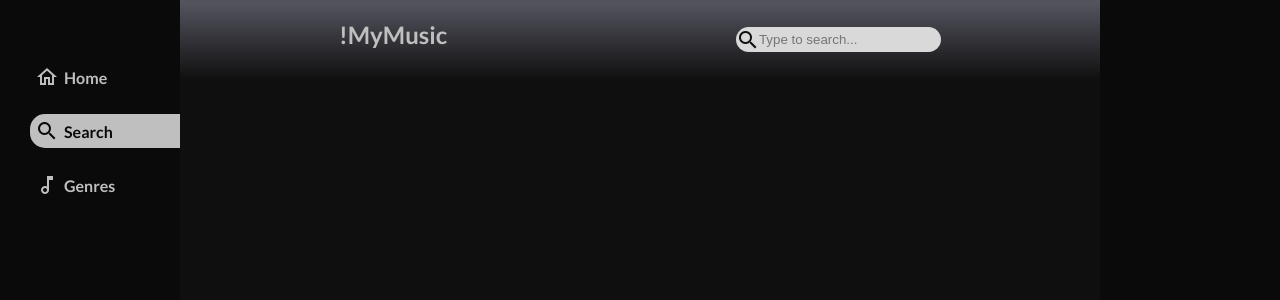
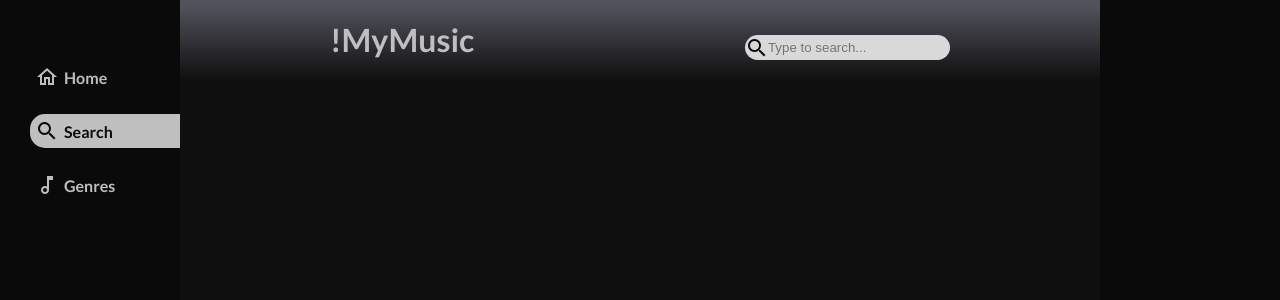
Before and after one commit to MateusVrs/mymusic-app, a React (Create React App) app: page /search in a window 1280 px wide. Shown: the top 300 px of the page. Built offline with nearby package versions, Linux system fonts and the light colour scheme; no server answers.

Commit message:
organize html semantic

```diff
--- a/src/MainHeader.jsx
+++ b/src/MainHeader.jsx
@@ -2,9 +2,9 @@ import React from "react";
 
 const MainHeader = () => {
     return (
-        <section className="main-header">
+        <header className="main-header">
             <h1>!MyMusic</h1>
-        </section>
+        </header>
     );
 }
 
--- a/src/components/Home.jsx
+++ b/src/components/Home.jsx
@@ -20,17 +20,17 @@ const Home = () => {
 
     if (topMusicsJSON == null) {
         return (
-            <div className="home-container">
-            </div>
+            <main className="home-container">
+            </main>
         );
     } else {
         return (
-            <div className="home-container">
+            <main className="home-container">
                 <MainHeader />
                 <section className="home-content">
                     <MusicList JsonInfo={topMusicsJSON} />
                 </section>
-            </div>
+            </main>
         );
     }
 }
--- a/src/components/home/AsideBar.jsx
+++ b/src/components/home/AsideBar.jsx
@@ -2,9 +2,9 @@ import React from "react";
 
 const AsideBar = () => {
     return (
-        <div className="asidebar-container">
+        <aside className="asidebar-container">
 
-        </div>
+        </aside>
     );
 }
 
--- a/src/components/home/MusicList.jsx
+++ b/src/components/home/MusicList.jsx
@@ -4,7 +4,7 @@ import MusicCard from "../MusicCard";
 const MusicList = ({ JsonInfo }) => {
     return (
         <div className="music-list-container">
-            <h1>Top 20 Global Musics</h1>
+            <h2>Top 20 Global Musics</h2>
             <div className="music-list">
                 {JsonInfo.map((info, index) => {
                     const track = info.track;
--- a/src/components/home/Navigation.jsx
+++ b/src/components/home/Navigation.jsx
@@ -8,11 +8,11 @@ const Navigation = () => {
 
     return (
         <div className="nav-container">
-            <div className="nav-items-container">
+            <nav className="nav-items-container">
                 <Link className={`nav-item ${navHome}`} to="/" ><span className="material-icons-outlined">home</span>Home</Link>
                 <Link className={`nav-item ${navSearch}`} to="/search" ><span className="material-icons-outlined">search</span>Search</Link>
                 <Link className={`nav-item ${navGenres}`} to="/genres" ><span className="material-icons-outlined">music_note</span>Genres</Link>
-            </div>
+            </nav>
         </div>
     );
 }
--- a/src/index.css
+++ b/src/index.css
@@ -54,7 +54,7 @@ body::-webkit-scrollbar-thumb {
 
 .main-header {
   padding: 10px;
-  margin-bottom: 3rem;
+  margin-bottom: 2.5rem;
   display: flex;
   align-items: center;
   justify-content: center;
@@ -134,7 +134,7 @@ body::-webkit-scrollbar-thumb {
   flex-direction: column;
 }
 
-.music-list-container > h1 {
+.music-list-container > h2 {
   text-align: center;
   margin-bottom: 1rem;
 }
```
